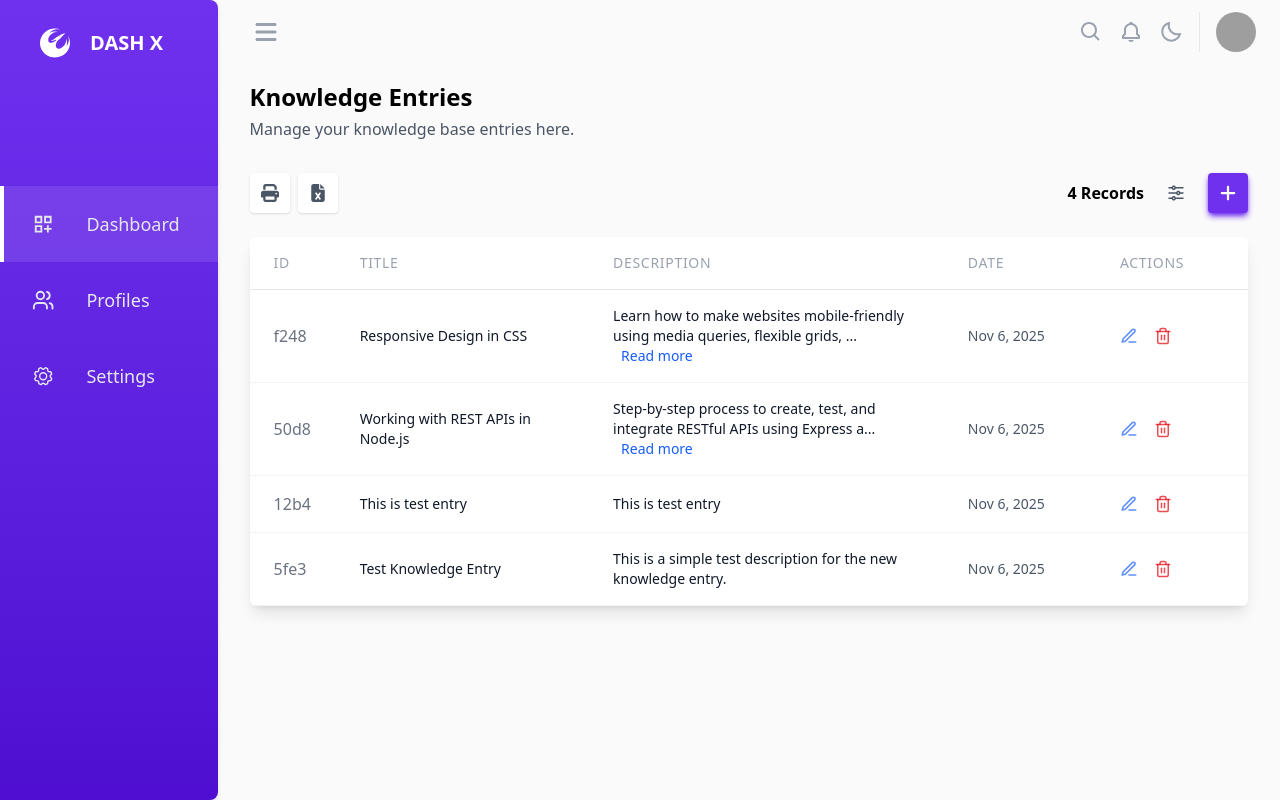
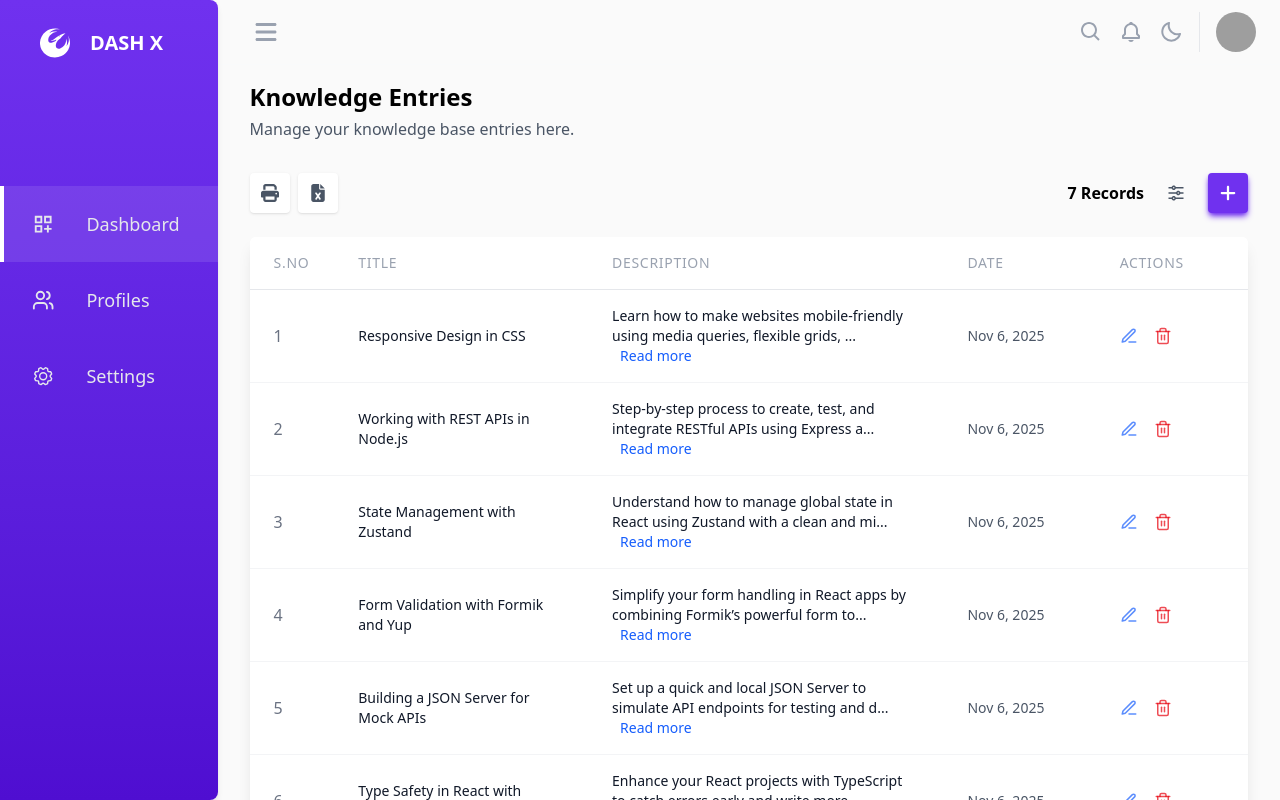
Before and after one commit to muhammad-atif-74/knowledge-entries-dashboard, a React (Vite) app: page / in a window 1280 px wide. Built offline with nearby package versions, Linux system fonts and the light colour scheme; data requests are answered from the project's data file; grey boxes are pictures that could not be loaded.

Commit message:
Testing and bug fixing

```diff
--- a/db.json
+++ b/db.json
@@ -3,7 +3,7 @@
   {
     "id": "f248",
     "title": "Responsive Design in CSS",
-      "content": "Learn how to make websites mobile-friendly using media queries, flexible grids, and relative units",
+    "content": "Learn how to make websites mobile-friendly using media queries, flexible grids, and relative units.",
     "createdAt": "2025-11-06T00:00:00.000Z"
   },
   {
@@ -13,16 +13,35 @@
     "createdAt": "2025-11-06T00:00:00.000Z"
   },
   {
-      "id": "12b4",
-      "title": "This is test entry",
-      "content": "This is test entry",
+    "id": "c391",
+    "title": "State Management with Zustand",
+    "content": "Understand how to manage global state in React using Zustand with a clean and minimal setup.",
     "createdAt": "2025-11-06T00:00:00.000Z"
   },
   {
-      "id": "5fe3",
-      "title": "Test Knowledge Entry",
-      "content": "This is a simple test description for the new knowledge entry.",
+    "id": "e927",
+    "title": "Form Validation with Formik and Yup",
+    "content": "Simplify your form handling in React apps by combining Formik’s powerful form tools with Yup validation schemas.",
+    "createdAt": "2025-11-06T00:00:00.000Z"
+  },
+  {
+    "id": "b602",
+    "title": "Building a JSON Server for Mock APIs",
+    "content": "Set up a quick and local JSON Server to simulate API endpoints for testing and development.",
+    "createdAt": "2025-11-06T00:00:00.000Z"
+  },
+  {
+    "id": "9a75",
+    "title": "Type Safety in React with TypeScript",
+    "content": "Enhance your React projects with TypeScript to catch errors early and write more predictable code.",
+    "createdAt": "2025-11-06T00:00:00.000Z"
+  },
+  {
+    "id": "6d42",
+    "title": "Styling with Tailwind CSS",
+    "content": "Speed up your frontend workflow using Tailwind CSS utilities to design responsive and modern UIs effortlessly.",
     "createdAt": "2025-11-06T00:00:00.000Z"
   }
 ]
+
 }
--- a/src/components/KnowledgeEntries.tsx
+++ b/src/components/KnowledgeEntries.tsx
@@ -10,9 +10,9 @@ interface KnowledgeEntriesProps {
 }
 
 const KnowledgeEntries = ({ data, handleDelete, handleEdit, loading }: KnowledgeEntriesProps) => {
-    const [expandedIds, setExpandedIds] = useState<Set<number>>(new Set())
+    const [expandedIds, setExpandedIds] = useState<Set<string>>(new Set())
 
-    const toggleExpand = (id: number) => {
+const toggleExpand = (id: string) => {
     setExpandedIds(prev => {
         const next = new Set(prev)
         if (next.has(id)) next.delete(id)
@@ -28,7 +28,7 @@ const KnowledgeEntries = ({ data, handleDelete, handleEdit, loading }: Knowledge
                 <thead>
                     <tr className="border-b border-gray-200 dark:border-gray-700 bg-white dark:bg-gray-900">
                         <th className="text-left py-4 px-6 text-sm font-medium text-gray-400 uppercase tracking-wider w-[5%]">
-                            ID
+                            S.No
                         </th>
                         <th className="text-left py-4 px-6 text-sm font-medium text-gray-400 uppercase tracking-wider w-[25%]">
                             Title
@@ -64,11 +64,11 @@ const KnowledgeEntries = ({ data, handleDelete, handleEdit, loading }: Knowledge
                         )
                     }
                     {data.length > 0 && !loading && data
-                        .map((entry) => {
+                        .map((entry, i) => {
                             return (
                                 <tr key={entry.id} className="border-b border-gray-100 dark:border-gray-700 hover:bg-gray-50 dark:hover:bg-gray-700 transition-colors">
                                     <td className="py-4 px-6 text-gray-500 font-medium">
-                                        {entry.id}
+                                        {i+1}
                                     </td>
                                     <td className="py-4 px-6">
                                         <div className="flex items-center gap-3">
@@ -76,12 +76,12 @@ const KnowledgeEntries = ({ data, handleDelete, handleEdit, loading }: Knowledge
                                         </div>
                                     </td>
                                     <td className="py-4 px-6 text-gray-900 dark:text-gray-200 text-sm">
-                                        {expandedIds.has(parseInt(entry.id)) || entry.content.length <= 80
+                                        {expandedIds.has(entry.id) || entry.content.length <= 80
                                             ? entry.content
                                             : `${entry.content.slice(0, 80)}...`}
                                         {entry.content.length > 80 && (
-                                            <button onClick={() => toggleExpand(parseInt(entry.id))} className="ml-2 text-blue-600 hover:text-blue-800 text-sm">
-                                                {expandedIds.has(parseInt(entry.id)) ? 'Read less' : 'Read more'}
+                                            <button onClick={() => toggleExpand(entry.id)} className="ml-2 text-blue-600 hover:text-blue-800 text-sm">
+                                                {expandedIds.has(entry.id) ? 'Read less' : 'Read more'}
                                             </button>
                                         )}
                                     </td>
@@ -116,12 +116,12 @@ const KnowledgeEntries = ({ data, handleDelete, handleEdit, loading }: Knowledge
                             <div className="list-item shadow-sm px-5 py-3 rounded-md bg-white dark:bg-gray-800 mb-2 border border-gray-100 dark:border-gray-900" key={entry.id}>
                                 <h5 className="text-base font-medium mb-2">{entry.title}</h5>
                                 <p className="text-gray-600 dark:text-gray-200 text-sm mb-3">
-                                    {expandedIds.has(parseInt(entry.id)) || entry.content.length <= 80
+                                    {expandedIds.has(entry.id) || entry.content.length <= 80
                                         ? entry.content
                                         : `${entry.content.slice(0, 80)}...`}
                                     {entry.content.length > 80 && (
-                                        <button onClick={() => toggleExpand(parseInt(entry.id))} className="ml-2 text-blue-600 hover:text-blue-800 text-sm">
-                                            {expandedIds.has(parseInt(entry.id)) ? 'Read less' : 'Read more'}
+                                        <button onClick={() => toggleExpand(entry.id)} className="ml-2 text-blue-600 hover:text-blue-800 text-sm">
+                                            {expandedIds.has(entry.id) ? 'Read less' : 'Read more'}
                                         </button>
                                     )}
                                 </p>
--- a/src/pages/AddNewEntry.tsx
+++ b/src/pages/AddNewEntry.tsx
@@ -37,6 +37,8 @@ const AddNewEntry = () => {
     const [existingEntry, setExistingEntry] = useState<KnowledgeEntry | null>(null)
     const [isLoading, setIsLoading] = useState(false)
 
+    const [entryLoading, setEntryLoading] = useState(false)
+
     useEffect(() => {
         if (isEditMode && entryId) {
             setIsLoading(true)
@@ -59,6 +61,7 @@ const AddNewEntry = () => {
 
     const handleAddEntry = (entryData: NewKnowledgeEntry) => {
         console.log("Adding new entry:", entryData)
+        setEntryLoading(true)
         addEntry(entryData)
             .then((data) => {
                 console.log("Entry added successfully:", data)
@@ -71,10 +74,14 @@ const AddNewEntry = () => {
                 console.error("Error adding entry:", error)
                 toast.error("Failed to add entry. Please try again.")
             })
+            .finally(() => {
+                setEntryLoading(false)
+            })
     }
 
     const handleUpdateEntry = (entryData: KnowledgeEntry) => {
         console.log("Updating entry:", entryData)
+        setEntryLoading(true)
 
         updateEntry(entryId!, entryData)
             .then(() => {
@@ -87,6 +94,9 @@ const AddNewEntry = () => {
             .catch((error) => {
                 console.error("Error updating entry:", error)
                 toast.error("Failed to update entry. Please try again.")
+            })
+            .finally(() => {
+                setEntryLoading(false)
             })
     }
 
@@ -189,7 +199,8 @@ const AddNewEntry = () => {
                     <div className="flex items-center gap-3">
                         <button
                             type="submit"
-                            className="flex items-center gap-2 px-6 py-2 bg-primary-100 text-white rounded-md hover:bg-primary-200 transition"
+                            className="flex items-center gap-2 px-6 py-2 bg-primary-100 text-white rounded-md hover:bg-primary-200 transition disabled:opacity-50"
+                            disabled={entryLoading}
                         >
                             <FaSave className="text-base" />
                             <span>{isEditMode ? "Update" : "Save"}</span>
```
Also changed, not shown: 1 other file (tests, documents, lock files or other folders). Lines whose indentation alone changed are shown as unchanged.
